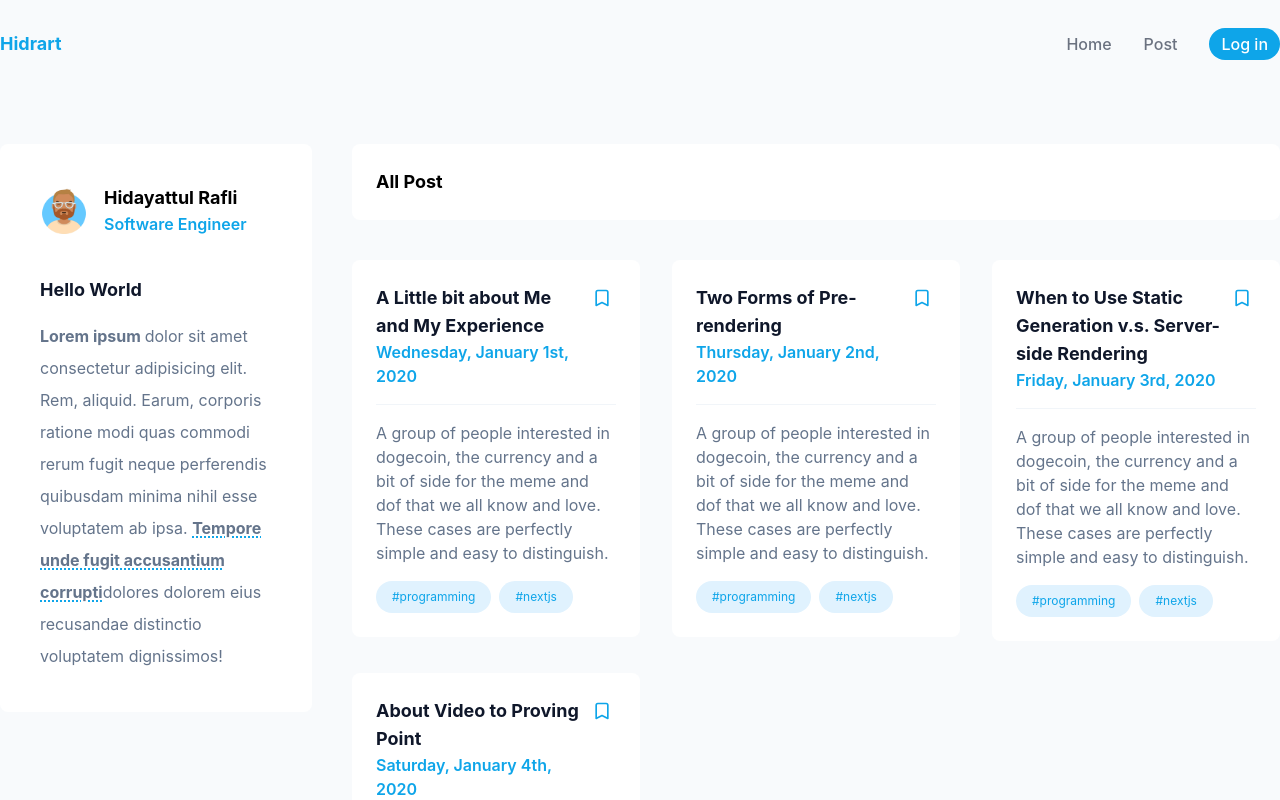
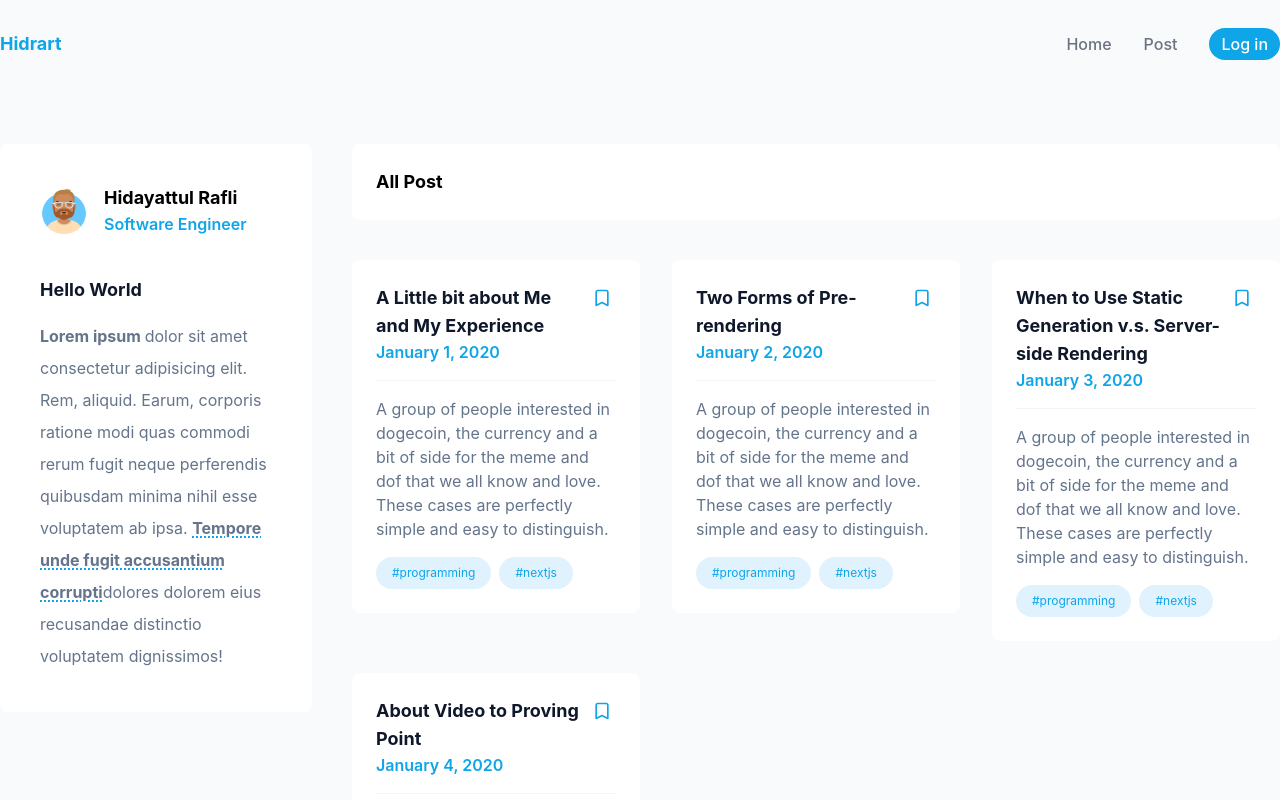
Before and after one commit to hidrart/learn-next, a Next.js app: page /post/first-post in a window 1280 px wide. Shown: the top 800 px of the page. Built offline with nearby package versions, Linux system fonts and the light colour scheme.

Commit message:
fix date error

```diff
--- a/pages/components/date.js
+++ b/pages/components/date.js
@@ -2,5 +2,5 @@
 
 export default function Date({ dateString }) {
 	const date = parseISO(dateString);
-	return <time dateTime={dateString}>{format(date, 'PPPP')}</time>;
+	return <time dateTime={dateString}>{format(date, 'LLLL d, yyyy')}</time>;
 }
```
